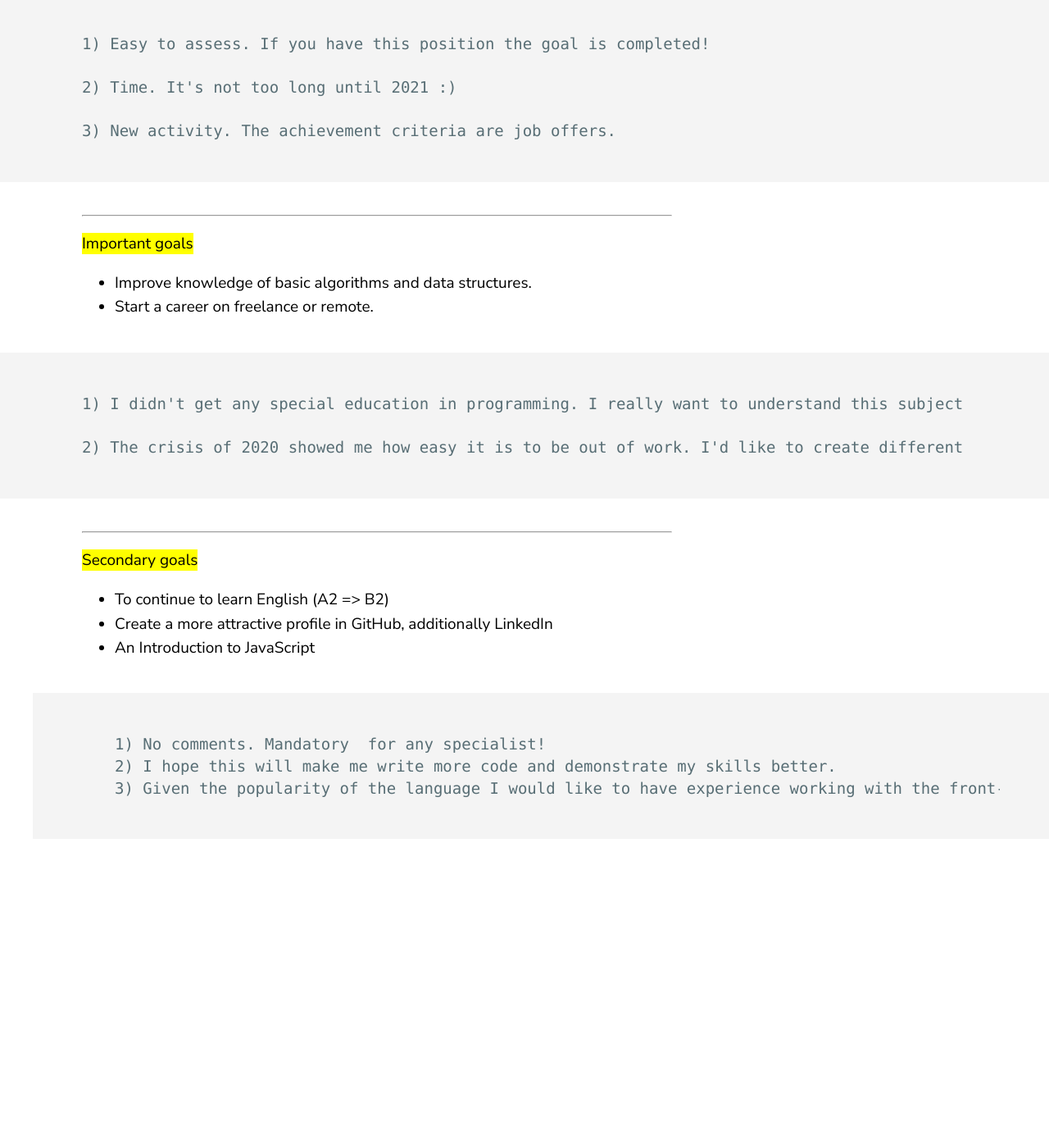
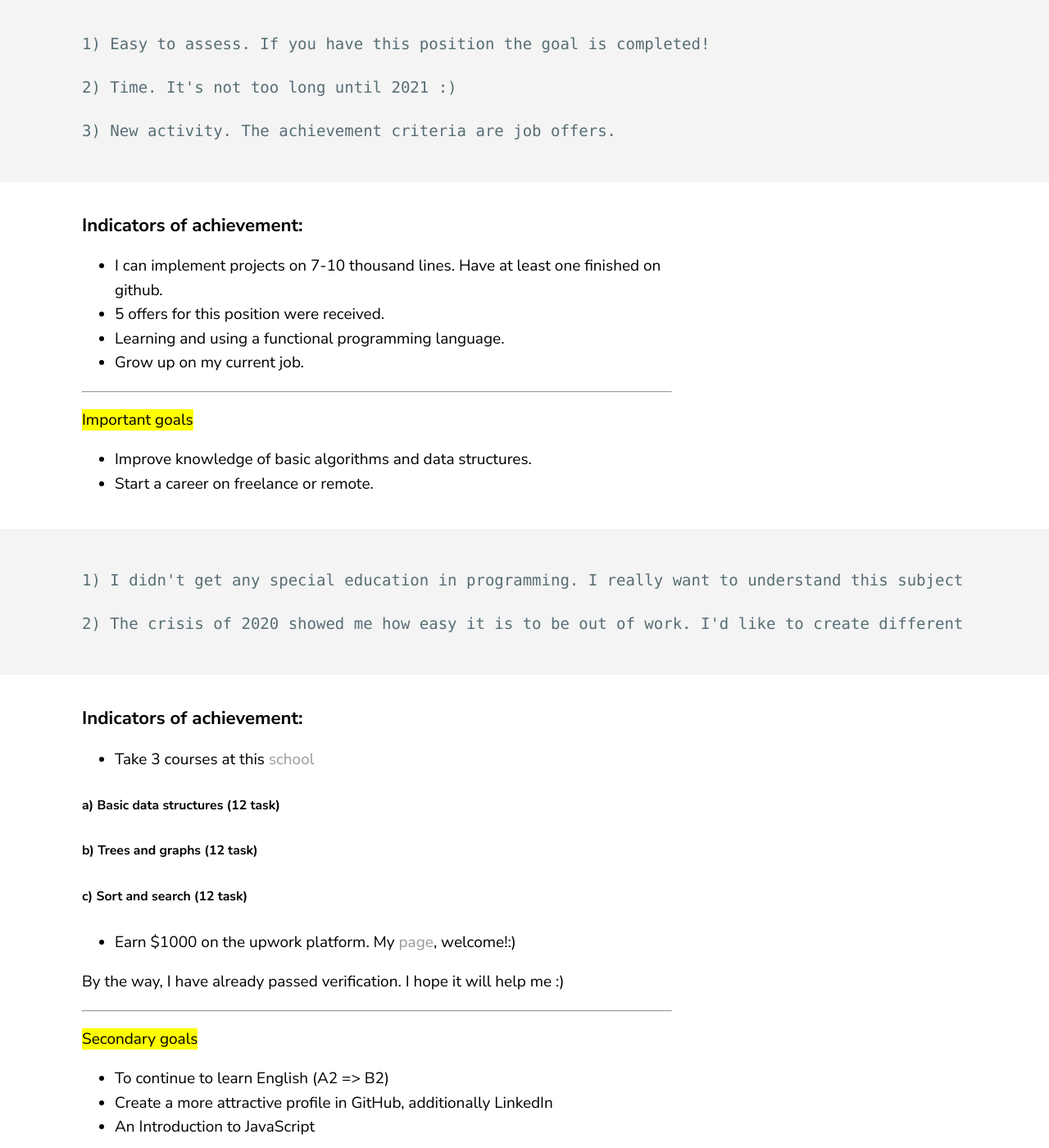
Before and after one commit to Rocket47/Rocket47.github.io, a Jekyll site: the page built from _posts/2020-03-08-third-post-goals.markdown, in a window 1280 px wide and 1400 px high, scrolled down 832 px. Shown: the whole window at 82% size. Built offline with Jekyll 4.4.1, drawn with Linux system fonts in a browser that asks for light colours; before the commit the page ends 1895 px from its top, so only the background shows below that; some of the changed text lies outside the part shown.

Commit message:
Update 1.0.5

````diff
--- a/_posts/2020-03-08-third-post-goals.markdown
+++ b/_posts/2020-03-08-third-post-goals.markdown
@@ -22,6 +22,13 @@ So, perhaps this is quite abstract. Why do I choose it?
 
 3) New activity. The achievement criteria are job offers.
 ```
+
+### Indicators of achievement:
+- I can implement projects on 7-10 thousand lines. Have at least one finished on github.
+- 5 offers for this position were received.
+- Learning and using a functional programming language.
+- Grow up on my current job.
+
 ***
 
 <mark>Important goals</mark>
@@ -33,7 +40,23 @@ So, perhaps this is quite abstract. Why do I choose it?
 
 2) The crisis of 2020 showed me how easy it is to be out of work. I'd like to create different sources of income.
 ```
+
+### Indicators of achievement:
+- Take 3 courses at this [school](https://vk.com/topic-152484379_38315158)
+
+##### a) Basic data structures (12 task)
+
+##### b) Trees and graphs (12 task)
+
+##### c) Sort and search (12 task)
+
+- Earn $1000 on the upwork platform. My [page](https://www.upwork.com/freelancers/~0147ba5b5aa4344122), welcome!:)
+
+By the way, I have already passed verification. I hope it will help me :)
+
 ***
+
+
 
 <mark>Secondary goals</mark>
 * To continue to learn English (A2 => B2)
@@ -44,3 +67,7 @@ So, perhaps this is quite abstract. Why do I choose it?
 2) I hope this will make me write more code and demonstrate my skills better.
 3) Given the popularity of the language I would like to have experience working with the front-end part.
 ```
+
+### Indicators of achievement:
+
+-
````
